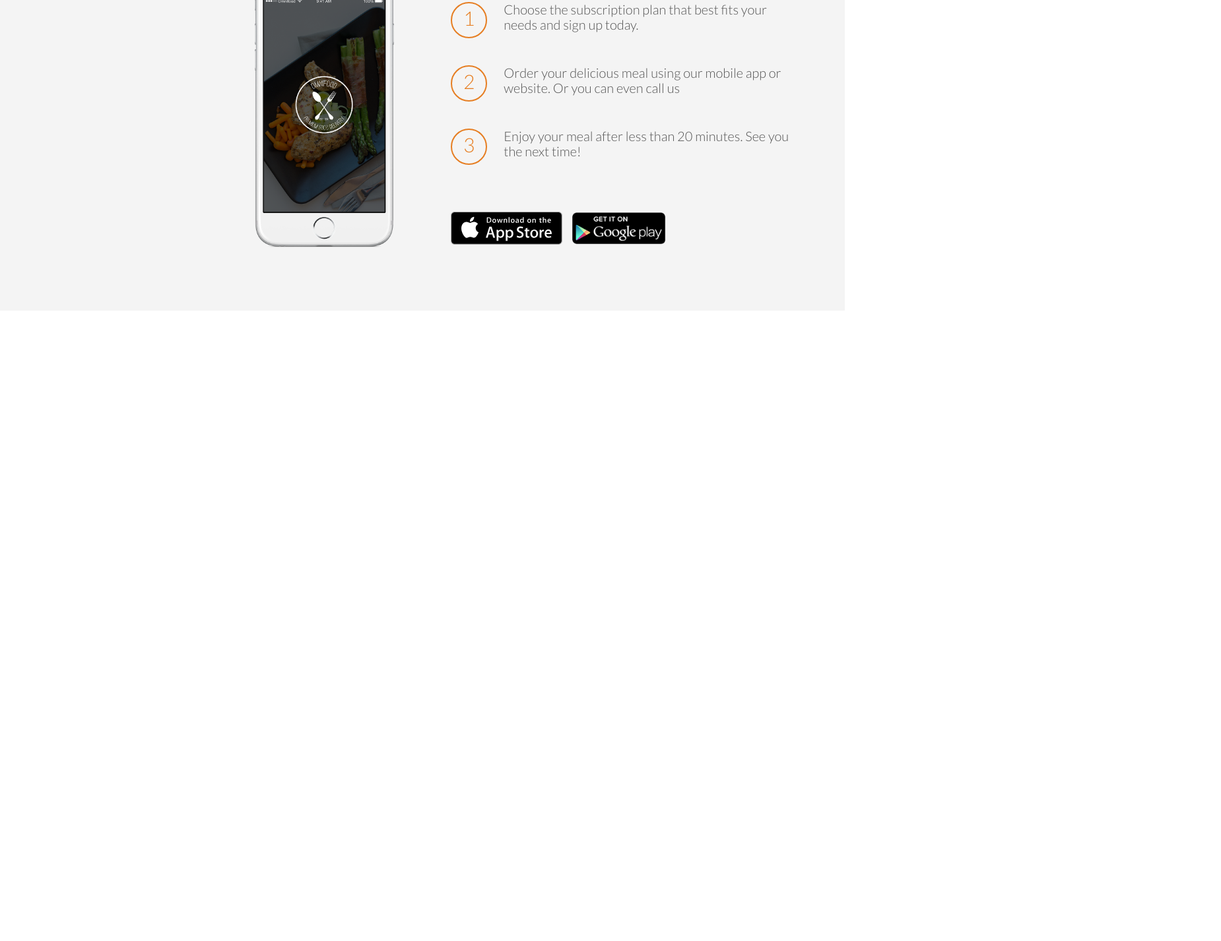
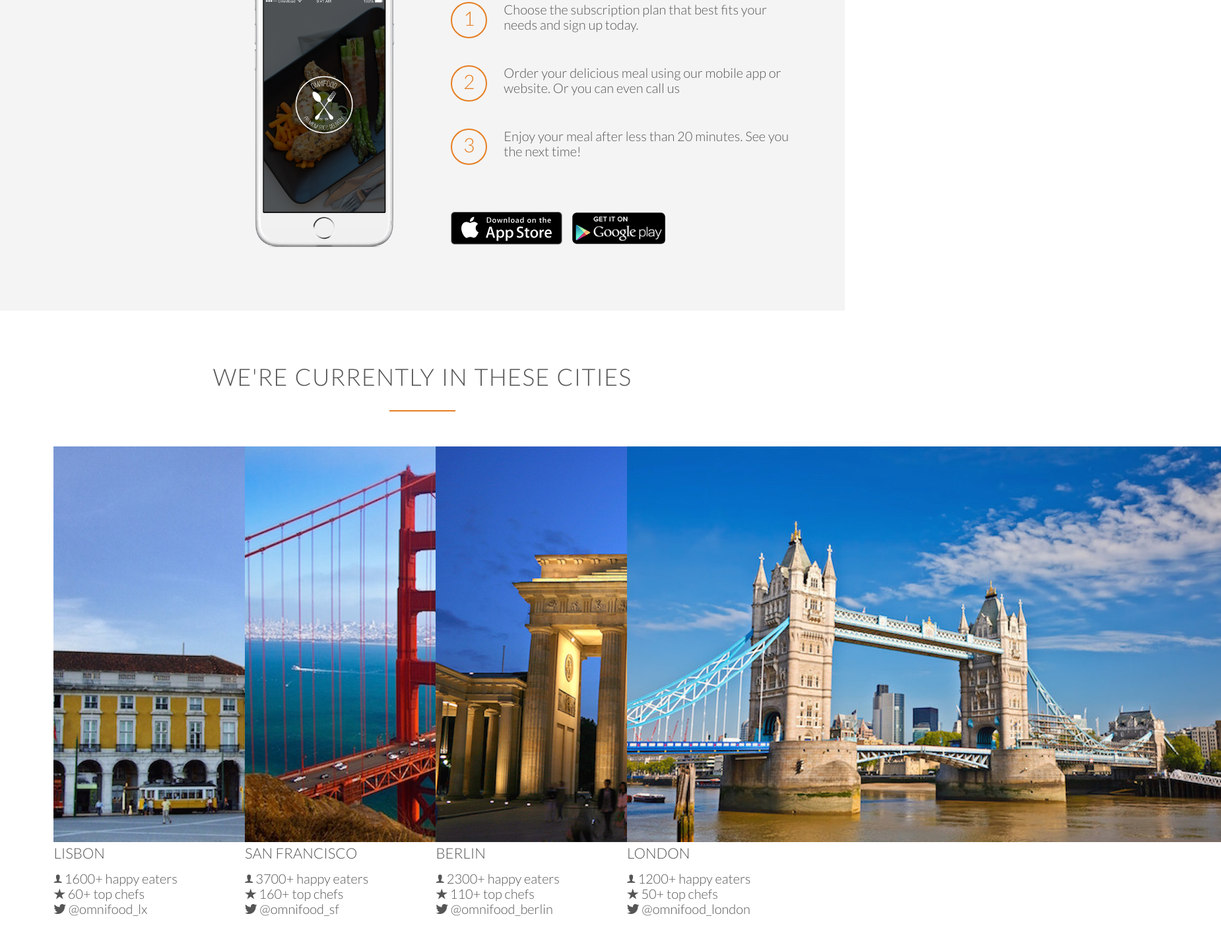
Before and after one commit to FreeNit/Omnifood, a plain HTML site: page index.html in a window 1280 px wide. Shown: the part 2249-3676 px from the top of the page at 66% size, 1850 px wide, since content can reach past the window. Before the commit the page ends 2720 px from the top, so only its background shows below. Drawn offline with Linux system fonts and the light colour scheme; files whose address does not match are found by name.

Commit message:
Section "Section-cities" finished html structure

```diff
--- a/index.html
+++ b/index.html
@@ -148,5 +148,78 @@
                 </div>
             </div>
         </section>
+
+        <section class="section-cities">
+            <div class="row">
+                <h2> We're currently in these cities</h2>
+            </div>
+            <div class="row">
+                <div class="col span-1-of-4 box">
+                    <img src="resources/img/lisbon-3.jpg" alt="Lisbon">
+                    <h3>Lisbon</h3>
+                    <div class="city-feature">
+                        <i class="ion-ios-person"></i>
+                        1600+ happy eaters
+                    </div>
+                    <div class="city-feature">
+                        <i class="ion-ios-star"></i>
+                        60+ top chefs
+                    </div>
+                    <div class="city-feature">
+                        <i class="ion-social-twitter"></i>
+                        @omnifood_lx
+                    </div>
+                </div>
+                <div class="col span-1-of-4 box">
+                    <img src="resources/img/san-francisco.jpg" alt="Lisbon">
+                    <h3>San Francisco</h3>
+                    <div class="city-feature">
+                        <i class="ion-ios-person"></i>
+                        3700+ happy eaters
+                    </div>
+                    <div class="city-feature">
+                        <i class="ion-ios-star"></i>
+                        160+ top chefs
+                    </div>
+                    <div class="city-feature">
+                        <i class="ion-social-twitter"></i>
+                        @omnifood_sf
+                    </div>
+                </div>
+                <div class="col span-1-of-4 box">
+                    <img src="resources/img/berlin.jpg" alt="Lisbon">
+                    <h3>Berlin</h3>
+                    <div class="city-feature">
+                        <i class="ion-ios-person"></i>
+                        2300+ happy eaters
+                    </div>
+                    <div class="city-feature">
+                        <i class="ion-ios-star"></i>
+                        110+ top chefs
+                    </div>
+                    <div class="city-feature">
+                        <i class="ion-social-twitter"></i>
+                        @omnifood_berlin
+                    </div>
+                </div>
+                <div class="col span-1-of-4 box">
+                    <img src="resources/img/london.jpg" alt="Lisbon">
+                    <h3>London</h3>
+                    <div class="city-feature">
+                        <i class="ion-ios-person"></i>
+                        1200+ happy eaters
+                    </div>
+                    <div class="city-feature">
+                        <i class="ion-ios-star"></i>
+                        50+ top chefs
+                    </div>
+                    <div class="city-feature">
+                        <i class="ion-social-twitter"></i>
+                        @omnifood_london
+                    </div>
+                </div>
+            </div>
+
+        </section>
     </body>
 </html>
```
Also changed, not shown: 1 other file.
